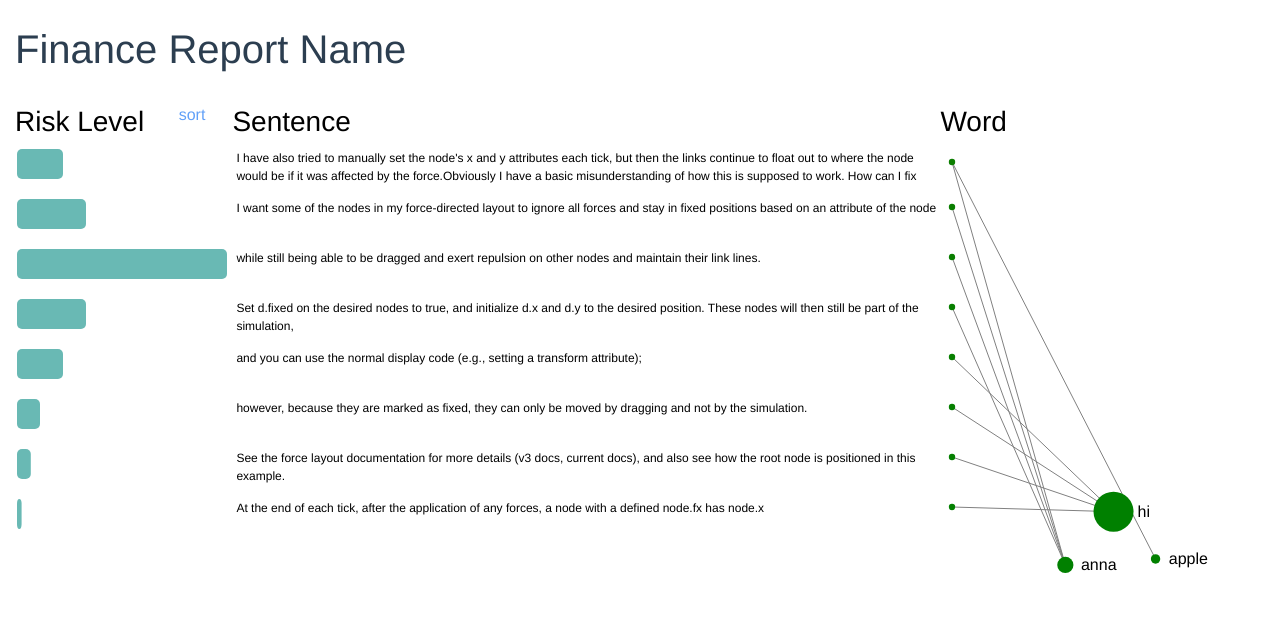
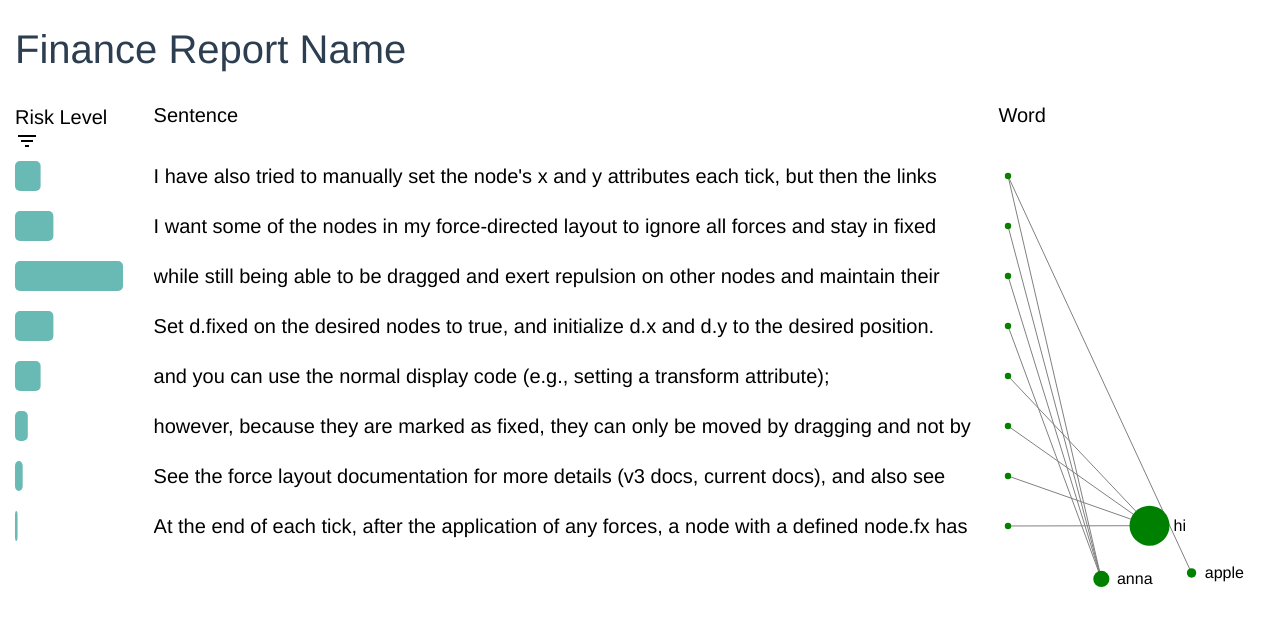
Before and after one commit to MurphyJUAN/finance-attn-web-front-end, a Vue app: page /#/ in a window 1280 px wide. Shown: the top 626 px of the page. Built offline with nearby package versions, Linux system fonts and the light colour scheme.

Commit message:
change padding and ratio of three block after discussing with YS

```diff
--- a/src/App.vue
+++ b/src/App.vue
@@ -12,6 +12,9 @@ export default {
 </script>
 
 <style>
+* {
+  box-sizing: border-box;
+}
 html, body {
   margin: 0px;
   padding: 0px;
--- a/src/components/BarChart.vue
+++ b/src/components/BarChart.vue
@@ -18,7 +18,7 @@ export default {
   data() {
     return {
       id: shortid.generate(),
-      width: 212,
+      width: 50,
       height: 500,
     };
   },
--- a/src/components/DependencyGraph.vue
+++ b/src/components/DependencyGraph.vue
@@ -19,7 +19,7 @@ export default {
       link: null,
       node: null,
       text: null,
-      width: 360,
+      width: 50,
       height: 800,
       svg: null,
       graphData: {},
@@ -42,9 +42,9 @@ export default {
       const svgItem = document.getElementsByClassName('word-block')[0];
       if (svgItem) {
         if (svgItem.clientWidth > 0) {
-          this.width = svgItem.clientWidth;
+          this.width = svgItem.clientWidth - 2;
         }
-        console.log('dw', this.width);
+        console.log('dwddd', this.width);
         //   const dataListLen = this.data.nodes.length;
         //   const y1 = dataListLen * 30;
         //   const y2 = (dataListLen - 1) * 50;
--- a/src/components/HelloWorld.vue
+++ b/src/components/HelloWorld.vue
@@ -2,13 +2,15 @@
   <div class="hello">
     <h1 class="title">Finance Report Name</h1>
     <div class="flex-title">
-      <h3 class="bar-title">
+      <h5 class="bar-title">
         <div>Risk Level</div>
-        <div v-if="!isSorted" class="sort-btn" v-on:click="sortDiction">sort</div>
-        <div v-if="isSorted" class="sort-btn" v-on:click="recoverDiction">unsort</div>
-      </h3>
-      <h3 class="sentence-title">Sentence</h3>
-      <h3 class="word-title">Word</h3>
+        <svg class="sort-btn" v-on:click="sortDiction" xmlns="http://www.w3.org/2000/svg" height="24" viewBox="0 0 24 24" width="24"><path d="M0 0h24v24H0z" fill="none"/><path d="M10 18h4v-2h-4v2zM3 6v2h18V6H3zm3 7h12v-2H6v2z"/></svg>
+        <!-- <img src="./assets/filter.svg"> -->
+        <!-- <div v-if="!isSorted" class="sort-btn" v-on:click="sortDiction">sort</div>
+        <div v-if="isSorted" class="sort-btn" v-on:click="recoverDiction">unsort</div> -->
+      </h5>
+      <h5 class="sentence-title">Sentence</h5>
+      <h5 class="word-title">Word</h5>
     </div>
     <div class="flex">
       <div class="bar-block">
@@ -246,13 +248,13 @@ export default {
       dependencyGraphDict: {
         nodes: [
           { name: '', fixed: true, cx: 10, cy: 15, weight: 1 },
-          { name: '', fixed: true, cx: 10, cy: 60, weight: 1 },
-          { name: '', fixed: true, cx: 10, cy: 110, weight: 1 },
-          { name: '', fixed: true, cx: 10, cy: 160, weight: 1 },
-          { name: '', fixed: true, cx: 10, cy: 210, weight: 1 },
-          { name: '', fixed: true, cx: 10, cy: 260, weight: 1 },
-          { name: '', fixed: true, cx: 10, cy: 310, weight: 1 },
-          { name: '', fixed: true, cx: 10, cy: 360, weight: 1 },
+          { name: '', fixed: true, cx: 10, cy: 65, weight: 1 },
+          { name: '', fixed: true, cx: 10, cy: 115, weight: 1 },
+          { name: '', fixed: true, cx: 10, cy: 165, weight: 1 },
+          { name: '', fixed: true, cx: 10, cy: 215, weight: 1 },
+          { name: '', fixed: true, cx: 10, cy: 265, weight: 1 },
+          { name: '', fixed: true, cx: 10, cy: 315, weight: 1 },
+          { name: '', fixed: true, cx: 10, cy: 365, weight: 1 },
           // cx定位需要計算
           { name: 'apple', fixed: false, cx: 310, cy: 30, weight: 10 },
           { name: 'anna', fixed: false, cx: 280, cy: 80, weight: 30 },
@@ -292,8 +294,8 @@ export default {
     },
     sortDiction() {
       // console.log(this.barChart);
+      if (!this.isSorted) {
         this.barChart.data.sort(this.compare);
-      this.isSorted = !this.isSorted;
         console.log('----', this.dependencyGraphDict.links);
         // console.log('----', this.dependencyGraph.links);
         const tmp = [];
@@ -316,6 +318,13 @@ export default {
         }
         console.log('tmp', tmp);
         this.dependencyGraphDict.links = tmp;
+      } else {
+        this.barChart = JSON.parse(JSON.stringify(this.copyData));
+        for (let j = 0; j < this.dependencyGraphDict.links.length; j += 1) {
+          this.dependencyGraphDict.links[j].target = JSON.parse(JSON.stringify(this.dependencyLinkOrder[j].target));
+        }
+      }
+      this.isSorted = !this.isSorted;
     },
     setHeatMapData(idx) {
       this.selectedHeatMapGridData = this.barChart.data[idx].words;
@@ -332,7 +341,7 @@ export default {
   margin: 0px;
 }
 .bar-title{
-  flex: 0 0 18%;
+  flex: 0 0 10%;
   /* background-color: #f08bc3; */
   margin-top: 2px;
   display: flex;
@@ -345,9 +354,9 @@ export default {
   /* font-size: 2rem; */
 }
 .word-title {
-  flex: 0 0 25%;
+  flex: 0 0 22%;
   /* background-color: #f08bc3; */
-  margin: 2px;
+  /* margin: 2px; */
   display: flex;
   /* justify-content: center; */
   /* align-items: center; */
@@ -355,13 +364,14 @@ export default {
   /* font-size: 2rem; */
 }
 .sentence-title {
-  flex: 0 0 55%;
+  flex: 0 0 68%;
   /* background-color: #f08bc3; */
-  margin: 2px;
+  /* margin: 2px; */
   /* display: flex; */
   /* justify-content: center; */
   /* align-items: center; */
   color: black;
+  padding: 0 2vw 0 2vw;
   /* font-size: 2rem; */
   /* padding-top: 20px; */
 }
@@ -386,9 +396,9 @@ export default {
   /* justify-content: space-between; */
 }
 .bar-block {
-  flex: 0 0 18%;
+  flex: 0 0 10%;
   /* background-color: #f08bc3; */
-  margin: 2px;
+  /* margin: 2px; */
   display: flex;
   padding: 0px 5px 20px 15px;
   overflow: hidden;
@@ -399,10 +409,10 @@ export default {
   /* margin-right: 30px; */
 }
 .word-block {
-  flex: 0 0 25%;
+  flex: 0 0 22%;
   /* background-color: #f08bc3; */
   /* margin-top: 2px; */
-  margin-bottom: 2px;
+  /* margin-bottom: 2px; */
   /* display: flex; */
   /* justify-content: center; */
   /* align-items: center; */
@@ -410,9 +420,9 @@ export default {
   font-size: 2rem;
 }
 .sentence-block {
-  flex: 0 0 55%;
+  flex: 0 0 68%;
   /* background-color: #f08bc3; */
-  margin: 2px;
+  /* margin: 2px; */
   /* margin-top: 2px;
   margin-bottom: 2px; */
   /* display: flex; */
@@ -422,15 +432,16 @@ export default {
   font-size: 2rem;
   /* padding-top: 20px; */
   overflow: hidden;
+  padding: 0 2vw 0 2vw;
 }
 .text {
   text-align: left;
-  height: 40px;
+  height: 30px;
 
   /* margin-top: 20px; */
-  font-size: 12px;
+  font-size: 20px;
   /* padding-top: 15px; */
-  margin-bottom: 10px;
+  margin-bottom: 20px;
   /* background: black; */
   overflow : hidden;
   text-overflow : ellipsis;
@@ -443,6 +454,6 @@ export default {
   color: #61a0f8;
   cursor: pointer;
   font-size: 16px;
-  margin-right: 20px;
+  /* margin-right: 20px; */
 }
 </style>
```
Also changed, not shown: src/assets/filter.svg (added). Lines whose indentation alone changed are shown as unchanged.
